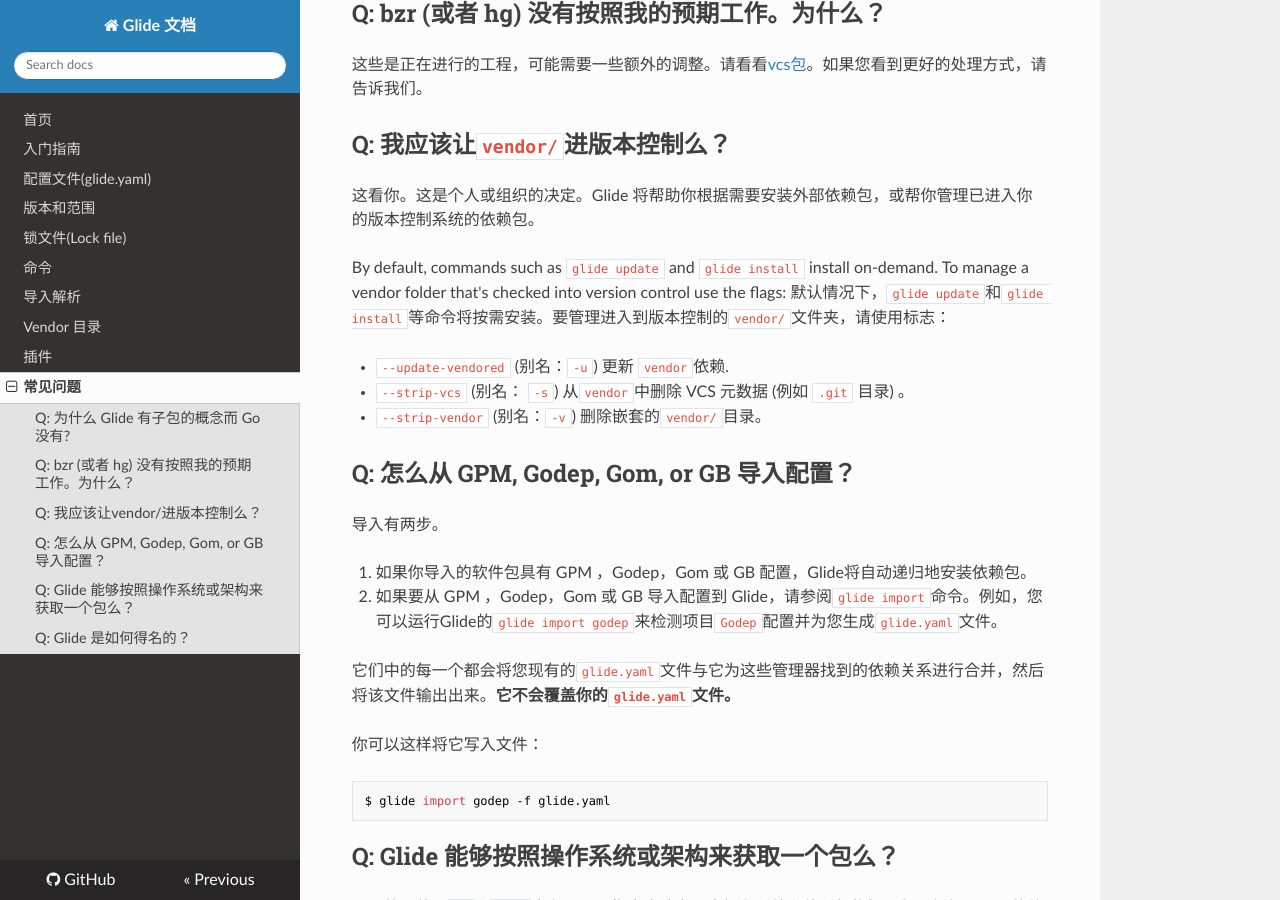
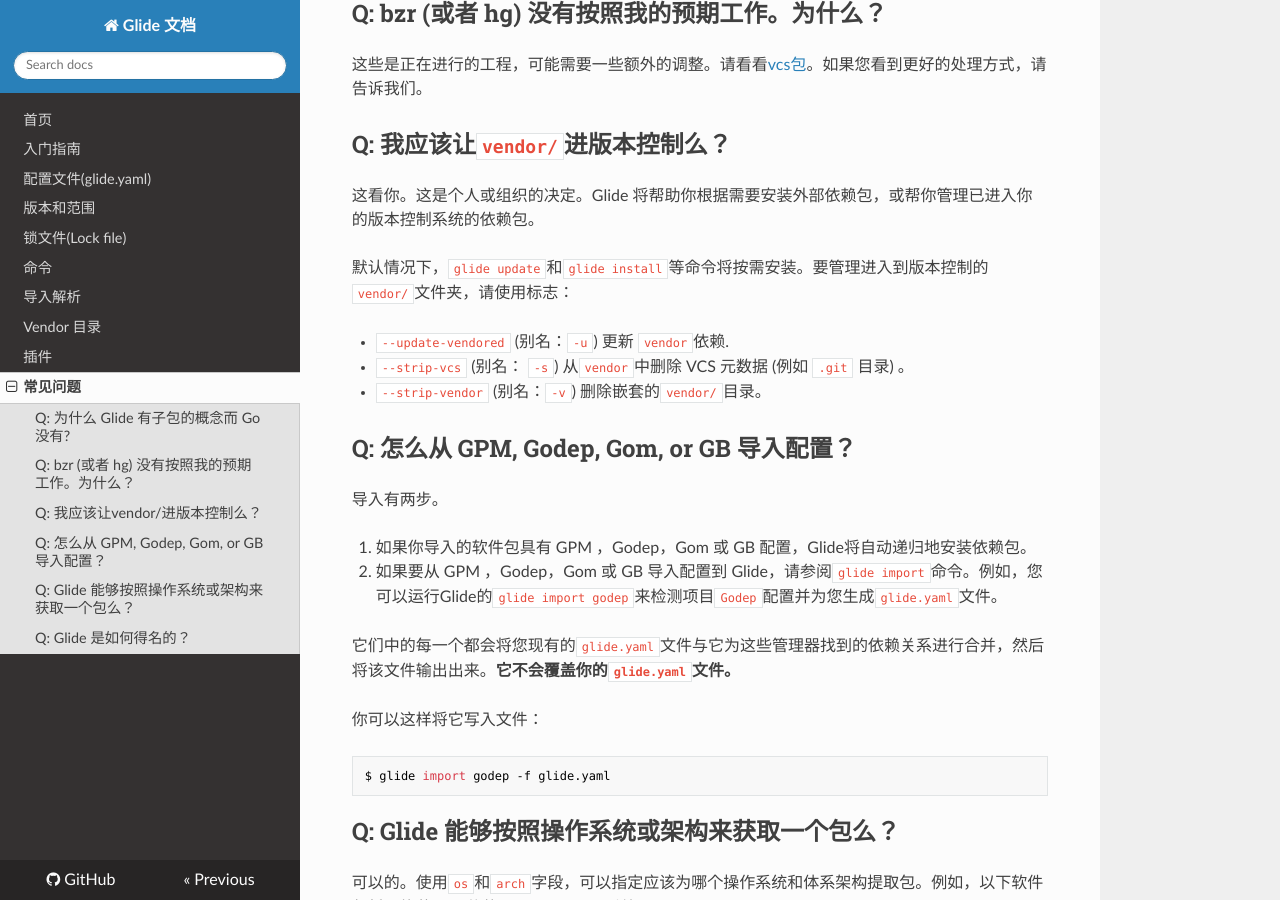
Before and after one commit to javasgl/GlideDocs, an MkDocs documentation site: the page built from docs/faq.md, in a window 1280 px wide and 900 px high, scrolled down 329 px. Built offline with MkDocs 1.6.1, drawn with Linux system fonts in a browser that asks for light colours; nearby versions of some CDN libraries; old or Windows-style settings are respelled for this version of MkDocs.

Commit message:
feat: remove redundant text

```diff
--- a/docs/faq.md
+++ b/docs/faq.md
@@ -12,7 +12,6 @@ Go 中每个目录都是一个包。这在你有一个包含了所有包的仓
 
 这看你。这是个人或组织的决定。Glide 将帮助你根据需要安装外部依赖包，或帮你管理已进入你的版本控制系统的依赖包。
 
-By default, commands such as `glide update` and `glide install` install on-demand. To manage a vendor folder that's checked into version control use the flags:
 默认情况下，`glide update`和`glide install`等命令将按需安装。要管理进入到版本控制的`vendor/`文件夹，请使用标志：
 
 * `--update-vendored` (别名：`-u`) 更新 `vendor`依赖.
```
Also changed, not shown: docs/plugins.md (+0 -1 lines).
